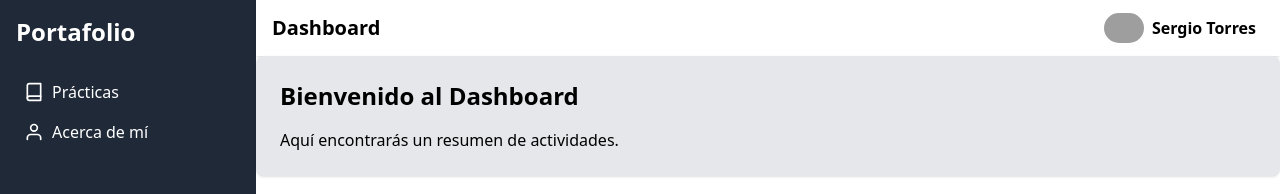
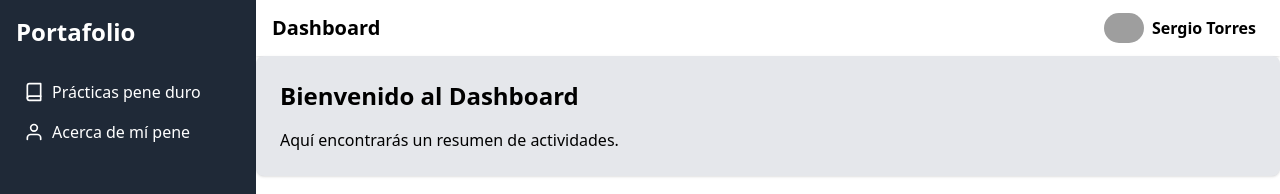
Before and after one commit to SergioToppec/Dashboard, a React (Vite) app: page /dashboard in a window 1280 px wide. Shown: the top 194 px of the page. Built offline with nearby package versions, Linux system fonts and the light colour scheme; grey boxes are pictures that could not be loaded.

Commit message:
te amo sergio

```diff
--- a/src/assets/Components/Card.tsx
+++ b/src/assets/Components/Card.tsx
@@ -5,6 +5,8 @@ interface CardProps {
   content: string;
   link?: string;
 }
+
+
 
 const Card: React.FC<CardProps> = ({ title, content, link }) => {
   return (
--- a/src/assets/Components/MainContent.tsx
+++ b/src/assets/Components/MainContent.tsx
@@ -19,6 +19,7 @@ function MainContent() {
           link=""
         />
       </div>
+
     </div>
   );
 }
--- /dev/null
+++ b/src/assets/Components/Saludo.tsx
@@ -0,0 +1,5 @@
+const Saludo = () => {
+    return <h1>Hola</h1>;
+  };
+
+  export default Saludo;
--- a/src/assets/Components/Sidebar.tsx
+++ b/src/assets/Components/Sidebar.tsx
@@ -19,7 +19,7 @@ function Sidebar() {
               className="flex items-center space-x-2 hover:bg-gray-700 p-2 rounded"
             >
               <FiBook className="text-xl" />
-              <span>Prácticas</span>
+              <span>Prácticas pene duro</span>
             </Link>
           </li>
           <li>
@@ -28,7 +28,8 @@ function Sidebar() {
               className="flex items-center space-x-2 hover:bg-gray-700 p-2 rounded"
             >
               <FiUser className="text-xl" />
-              <span>Acerca de mí</span>
+              <span>Acerca de mí  pene
+              </span>
             </Link>
           </li>
         </ul>
```
